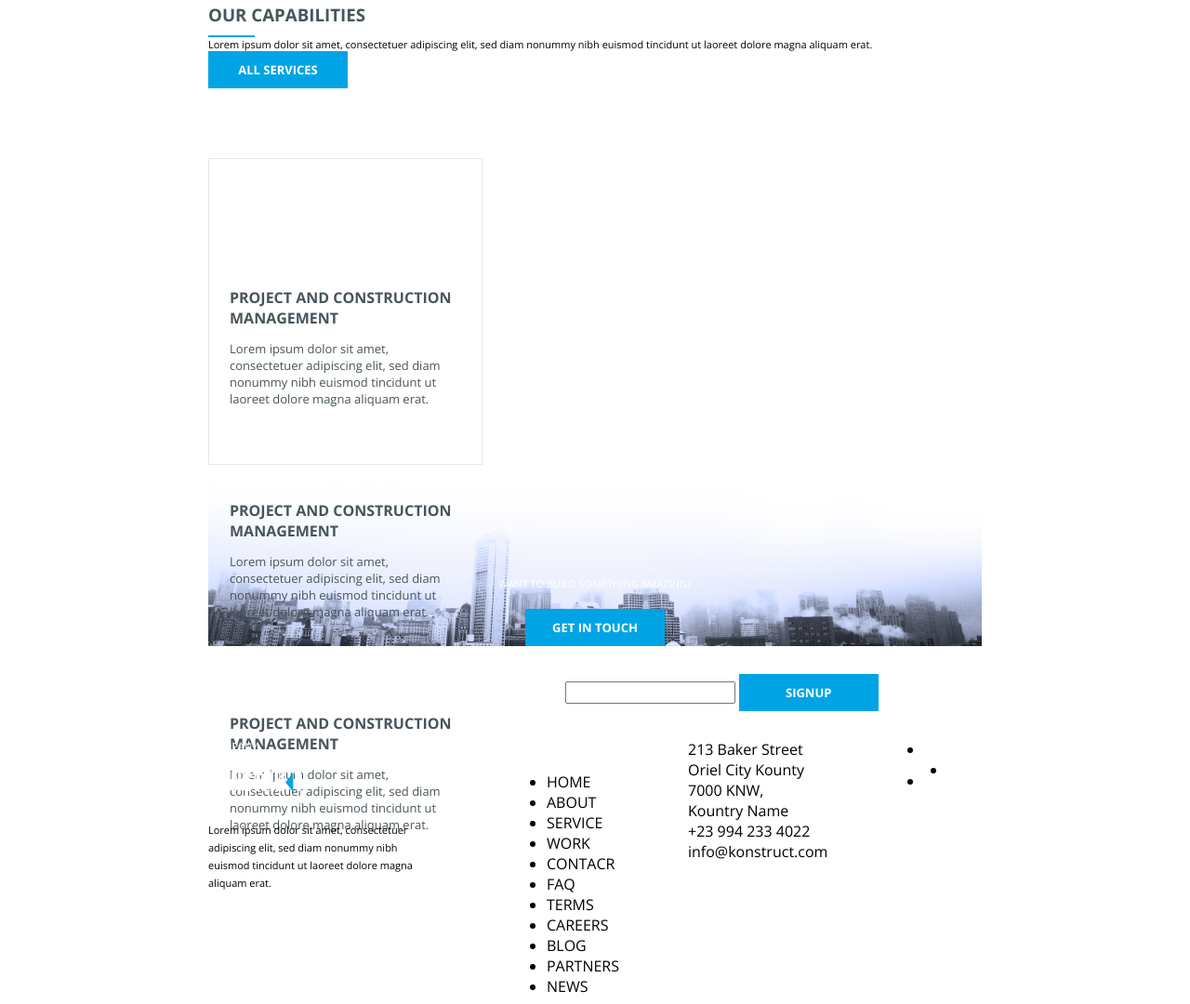
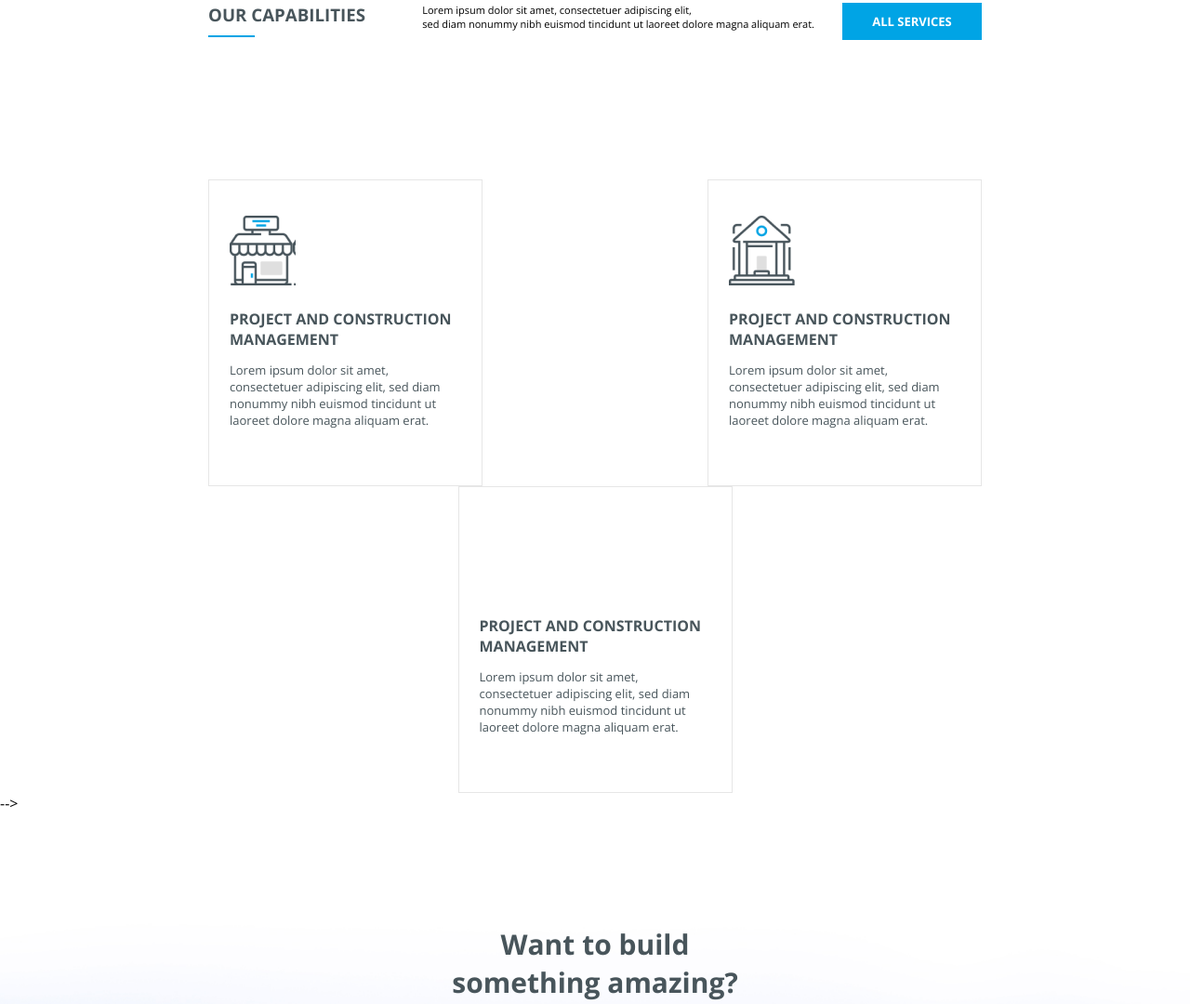
Before and after one commit to sany2801/porfolio, a plain HTML site: page KONSTUCT/index.html in a window 1280 px wide. Shown: the part 1602-2682 px from the top of the page at 93% size. Drawn offline with nearby package versions, Linux system fonts and the light colour scheme.

Commit message:
Update index.html

```diff
--- a/KONSTUCT/index.html
+++ b/KONSTUCT/index.html
@@ -1,5 +1,6 @@
 <!DOCTYPE html>
 <html lang="en">
+
 <head>
     <link href="https://fonts.googleapis.com/css2?family=Open+Sans:wght@300;700&display=swap" rel="stylesheet">
     <link href="https://fonts.googleapis.com/css2?family=Bebas+Neue&display=swap" rel="stylesheet">
@@ -9,7 +10,10 @@
     <meta name="viewport" content="width=device-width, initial-scale=1.0">
     <title>Document</title>
 </head>
+
 <body>
+
+
     <div class="offerHeader">
         <div class="logo"></div>
         <h1 class="tittle">PARTNER WITH KONSTUCT</h1>
@@ -26,17 +30,44 @@
                 <li>WORK</li>
                 <li>CONTACT</li>
             </ul>
+            <div class="buttonGamburger">
+                <div></div>
+                <div></div>
+                <div></div>
             </div>
         </div>
+    </div>
+    <ul class="mobile__menu">
+        <li>
+            <a href="#">HOME</a>
+        </li>
+        <li>
+            <a href="#">ABOUT</a>
+        </li>
+        <li>
+            <a href="#">SERVICE</a>
+        </li>
+        <li>
+            <a href="#">WORK</a>
+        </li>
+        <li>
+            <a href="#">CONTACT</a>
+        </li>
+    </ul>
     <!--  OUR STORY -->
     <div class="wrapper wrapperStory">
+
         <h2 class="storyTittle">OUR STORY</h2>
         <div class="lineStory"></div>
         <div class="contentStory">
             <div class="storyDiscription">
-                <h3>Founded in 2011 by John Mathew Smith,<span style="color: #5EC6EF;"> Konstruct</span> has become the number one construction management firm</h3>
-                <p>Lorem ipsum dolor sit amet, consectetuer adipiscing elit, sed diam nonummy nibh euismod tincidunt ut laoreet dolore magna aliquam erat. Lorem ipsum dolor sit amet, consectetuer adipiscing elit, sed diam nonummy nibh euismod tincidunt ut laoreet dolore magna aliquam erat.</p>
+                <h3>Founded in 2011 by John Mathew Smith,<span style="color: #5EC6EF;"> Konstruct</span> has become the
+                    number one construction management firm</h3>
+                <p>Lorem ipsum dolor sit amet, consectetuer adipiscing elit, sed diam nonummy nibh euismod tincidunt ut
+                    laoreet dolore magna aliquam erat. Lorem ipsum dolor sit amet, consectetuer adipiscing elit, sed
+                    diam nonummy nibh euismod tincidunt ut laoreet dolore magna aliquam erat.</p>
             </div>
+
             <div class="storyGalery">
                 <div class="plan">
                     <p>WE PLAN</p>
@@ -57,82 +88,100 @@
                 <h3>OUR CAPABILITIES</h3>
                 <div class="line"></div>
             </div>
-            <p class="capabilitiesDiscript">Lorem ipsum dolor sit amet, consectetuer adipiscing elit, sed diam nonummy nibh euismod tincidunt ut laoreet dolore magna aliquam erat.</p>
+            <div class="capabilitiesAction">
+                <p class="capabilitiesDiscript">Lorem ipsum dolor sit amet, consectetuer adipiscing elit, <br> sed diam
+                    nonummy nibh euismod tincidunt ut laoreet dolore magna aliquam erat.</p>
                 <button class="button">ALL SERVICES</button>
             </div>
+        </div>
+        <div class="benefits">
             <div class="benefitsSection">
-                <div>
-                    <div class="logoBenefits"></div>
+                <div class="logoBenefits bitmap-1"></div>
                 <p class="tittleBenefits">PROJECT AND CONSTRUCTION MANAGEMENT</p>
-                    <p class="discriptionBenefits">Lorem ipsum dolor sit amet, consectetuer adipiscing elit, sed diam nonummy nibh euismod tincidunt ut laoreet dolore magna aliquam erat.</p>
+                <p class="discriptionBenefits">Lorem ipsum dolor sit amet, consectetuer adipiscing elit, sed diam
+                    nonummy nibh euismod tincidunt ut laoreet dolore magna aliquam erat.</p>
             </div>
-                <div>
-                    <div class="logoBenefits"></div>
+            <div class="benefitsSection">
+                <div class="logoBenefits bitmap-2"></div>
                 <p class="tittleBenefits">PROJECT AND CONSTRUCTION MANAGEMENT</p>
-                    <p class="discriptionBenefits">Lorem ipsum dolor sit amet, consectetuer adipiscing elit, sed diam nonummy nibh euismod tincidunt ut laoreet dolore magna aliquam erat.</p>
+                <p class="discriptionBenefits">Lorem ipsum dolor sit amet, consectetuer adipiscing elit, sed diam
+                    nonummy nibh euismod tincidunt ut laoreet dolore magna aliquam erat.</p>
             </div>
-                <div>
-                    <div class="logoBenefits"></div>
+            <div class="benefitsSection">
+                <div class="logoBenefits bitmap-3"></div>
                 <p class="tittleBenefits">PROJECT AND CONSTRUCTION MANAGEMENT</p>
-                    <p class="discriptionBenefits">Lorem ipsum dolor sit amet, consectetuer adipiscing elit, sed diam nonummy nibh euismod tincidunt ut laoreet dolore magna aliquam erat.</p>
+                <p class="discriptionBenefits">Lorem ipsum dolor sit amet, consectetuer adipiscing elit, sed diam
+                    nonummy nibh euismod tincidunt ut laoreet dolore magna aliquam erat.</p>
             </div>
         </div>
-        </div>
-    </div>
+    </div> -->
 
     <!-- Want to build something amazing? -->
 
-    <div class="wrapper fotterOffer">
-        <p class="tittleFooter">Want to build something amazing?</p>
-        <button class="button">GET IN TOUCH</button>
+    <div class="fotterOffer">
+        <p class="tittleFooter-tittle">Want to build something amazing?</p>
+        <button class="button buttonFooter">GET IN TOUCH</button>
     </div>
-    <div class="wrapper signupSecton">
+    <div class="signup">
+        <div class="wrapper signupSecton ">
             <p>Newsletter Signup</p>
-        <form action="">
-            <input type="email">
-            <input type="button" value="SIGNUP" class="button">
+            <form action="" class="signupForm">
+                <input type="email" class="formEmail" placeholder="test@youremail.com">
+                <input type="button" value="SIGNUP" class="button signupBtn">
             </form>
         </div>
+    </div>
     <!-- footer -->
+    <footer>
         <div class="wrapper footer">
             <div class="sectionCompany">
-            <p class="tittleFooter">COMPANY</p>
+                <p class="tittleFooter">company</p>
                 <div class="logoFooter"></div>
-            <p class="discriptionFooter">Lorem ipsum dolor sit amet, consectetuer adipiscing elit, sed diam nonummy nibh euismod tincidunt ut laoreet dolore magna aliquam erat.</p>
+                <p class="discriptionFooter">Lorem ipsum dolor sit amet, consectetuer adipiscing elit, sed diam nonummy
+                    nibh euismod tincidunt ut laoreet dolore magna aliquam erat.</p>
             </div>
             <div class="sectionLink">
                 <p class="tittleFooter">Link</p>
-            <ul class="sectionLink">
+                <div class="footerList">
+                    <ul>
                         <li>HOME</li>
                         <li>ABOUT</li>
                         <li>SERVICE</li>
                         <li>WORK</li>
-                <li>CONTACR</li>
+                        <li>CONTACT US</li>
+                    </ul>
+                    <ul>
                         <li>FAQ</li>
                         <li>TERMS</li>
                         <li>CAREERS</li>
+                    </ul>
+                    <ul>
                         <li>BLOG</li>
                         <li>PARTNERS</li>
                         <li>NEWS</li>
                     </ul>
                 </div>
+            </div>
+
             <div class="sectionContact">
-            <p>213 Baker Street Oriel City Kounty 7000 KNW, Kountry Name
-            <p>
+                <p class="tittleFooter">CONTACT US</p>
+                <p class="discriptionFooter">213 Baker Street Oriel City Kounty 7000 KNW, Kountry Name <br>
+                    <br>
                     +23 994 233 4022
-            </p>
-                 <p>
+                    <br>
+                    <br>
                     info@konstruct.com</p>
-                 </p>
             </div>
-        <div class="sectionNetworkS">
-            <ul>
-                <li class="instLink"></li>
+
+            <ul class="networksLink">
+                <li class="facebookLink"></li>
                 <li class="twiterLink"></li>
                 <li class="googleLink"></li>
             </ul>
         </div>
-    </div>
+    </footer>
+    <script src="script.js"></script>
 </body>
 
+
 </html>
```
Lines whose indentation alone changed are shown as unchanged.
